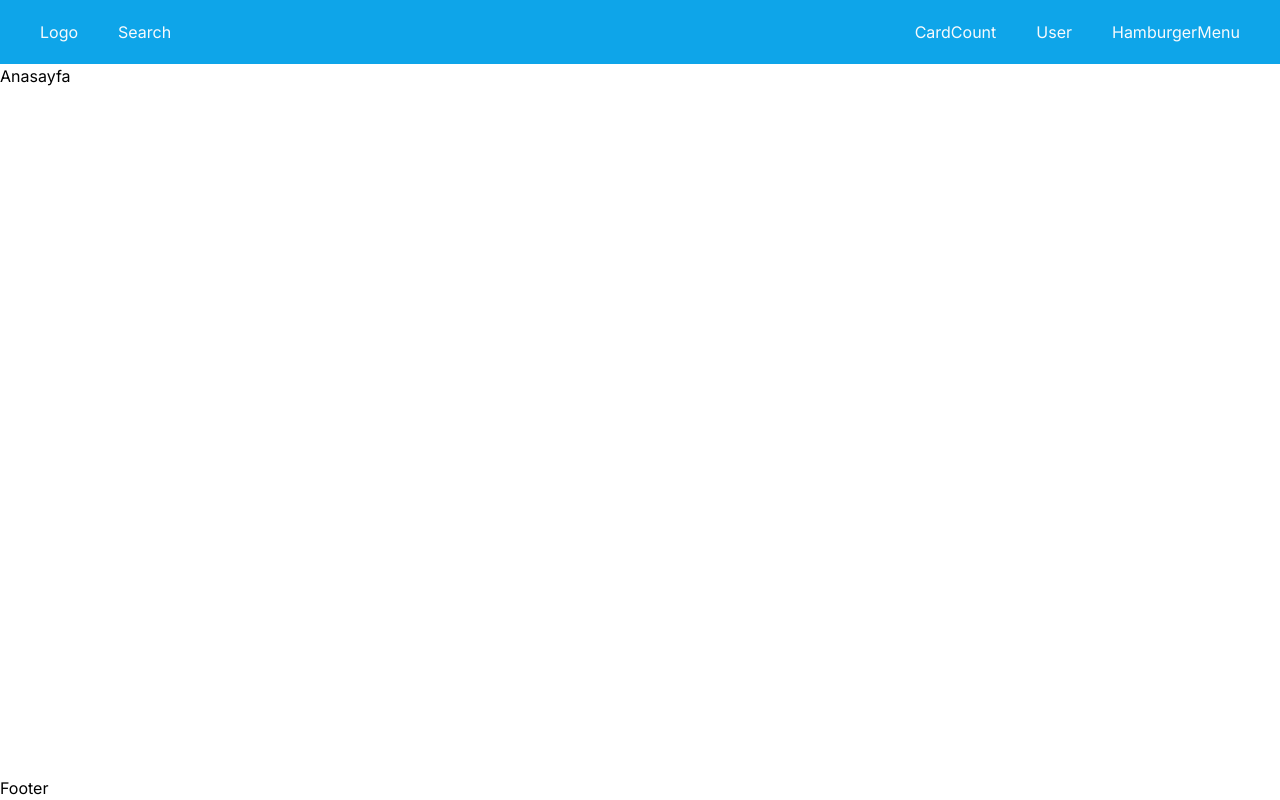
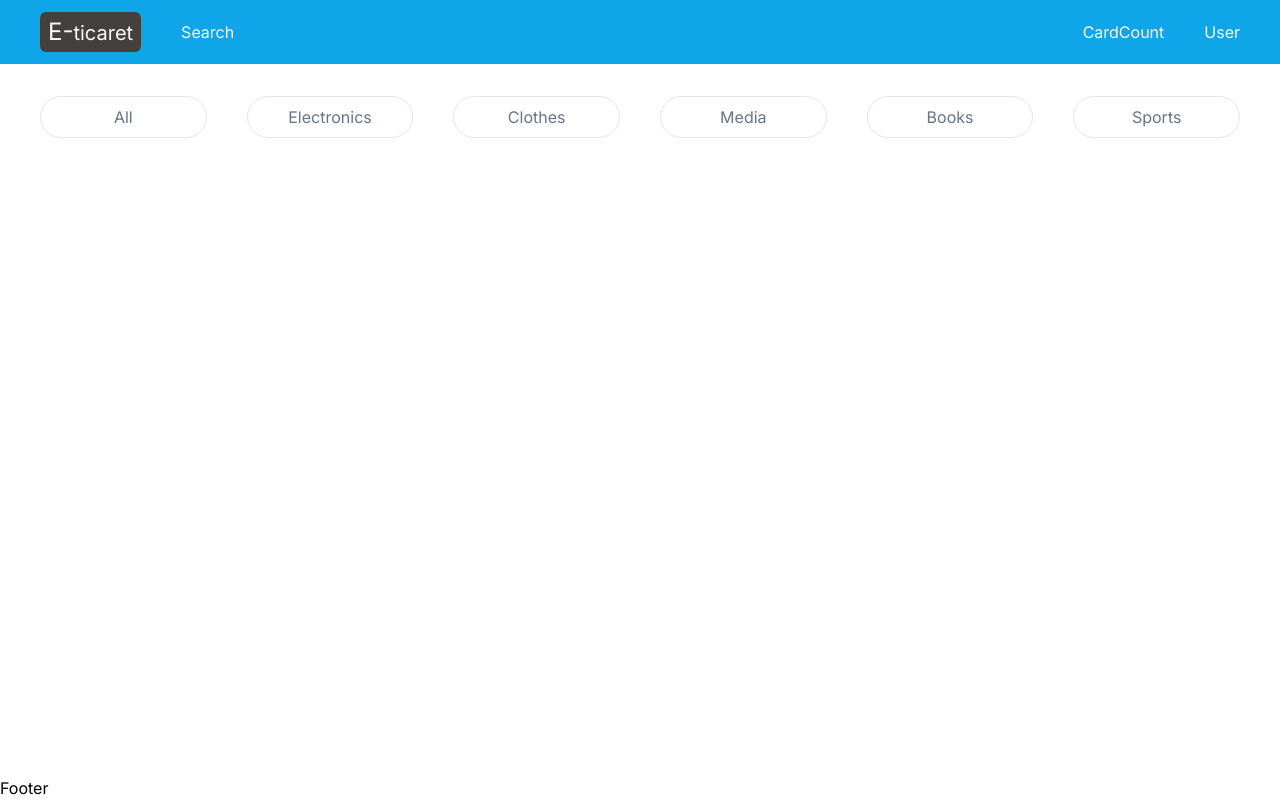
Before and after one commit to ahmetalisarihan/e-ticaret, a Next.js app: page / in a window 1280 px wide. Built offline with nearby package versions, Linux system fonts and the light colour scheme.

Commit message:
Add category list

```diff
--- /dev/null
+++ b/app/components/home/Banner.tsx
@@ -0,0 +1,9 @@
+import React from 'react'
+
+const Banner = () => {
+  return (
+    <div>Banner</div>
+  )
+}
+
+export default Banner
--- /dev/null
+++ b/app/components/home/Category.tsx
@@ -0,0 +1,41 @@
+"use client";
+import React from "react";
+
+const Category = () => {
+  const categoryList = [
+    {
+      name: "All",
+    },
+    {
+      name: "Electronics",
+    },
+    {
+      name: "Clothes",
+    },
+    {
+      name: "Media",
+    },
+    {
+      name: "Books",
+    },
+    {
+      name: "Sports",
+    },
+  ];
+
+  return (
+    <div className="flex items-center justify-center px:3 md:px-10 gap-3 md:gap-10 py-5 md:py-8 overflow-x-auto">
+      {categoryList.map((category, index) => (
+        <div
+          className="border text-slate-500 rounded-full min-w-[120px] flex items-center justify-center cursor-pointer
+            flex-1 px-4 py-2 text-center"
+          key={index}
+        >
+          {category.name}
+        </div>
+      ))}
+    </div>
+  );
+};
+
+export default Category;
--- a/app/components/navbar/CardCount.tsx
+++ b/app/components/navbar/CardCount.tsx
@@ -2,7 +2,7 @@ import React from 'react'
 
 const CardCount = () => {
   return (
-    <div>CardCount</div>
+    <div className='hidden md:flex'>CardCount</div>
   )
 }
 
--- a/app/components/navbar/HamburgerMenu.tsx
+++ b/app/components/navbar/HamburgerMenu.tsx
@@ -1,9 +1,12 @@
-import React from 'react'
+import React from "react";
+import { RxHamburgerMenu } from "react-icons/rx";
 
 const HamburgerMenu = () => {
   return (
-    <div>HamburgerMenu</div>
-  )
-}
+    <div className="relative flex md:hidden">
+      <RxHamburgerMenu size={25} />
+    </div>
+  );
+};
 
-export default HamburgerMenu
+export default HamburgerMenu;
--- a/app/components/navbar/Logo.tsx
+++ b/app/components/navbar/Logo.tsx
@@ -2,7 +2,7 @@ import React from 'react'
 
 const Logo = () => {
   return (
-    <div>Logo</div>
+    <div className='bg-stone-700 px-2 py-1 rounded-md text-lg md:text-2xl cursor-pointer'>E-<span className='text-xl'>ticaret</span></div>
   )
 }
 
--- a/app/components/navbar/Search.tsx
+++ b/app/components/navbar/Search.tsx
@@ -2,7 +2,7 @@ import React from 'react'
 
 const Search = () => {
   return (
-    <div className='flex flex-1'>Search</div>
+    <div className='hidden md:flex flex-1'>Search</div>
   )
 }
 
--- a/app/components/navbar/User.tsx
+++ b/app/components/navbar/User.tsx
@@ -2,7 +2,7 @@ import React from 'react'
 
 const User = () => {
   return (
-    <div>User</div>
+    <div className='hidden md:flex'>User</div>
   )
 }
 
--- a/app/page.tsx
+++ b/app/page.tsx
@@ -1,6 +1,9 @@
+import Category from "./components/home/Category";
 
 export default function Home() {
   return (
-    <div>Anasayfa</div>
+    <div>
+      <Category />
+    </div>
   )
 }
```
Also changed, not shown: package.json (+5 -4 lines), 1 other file (tests, documents, lock files or other folders).
